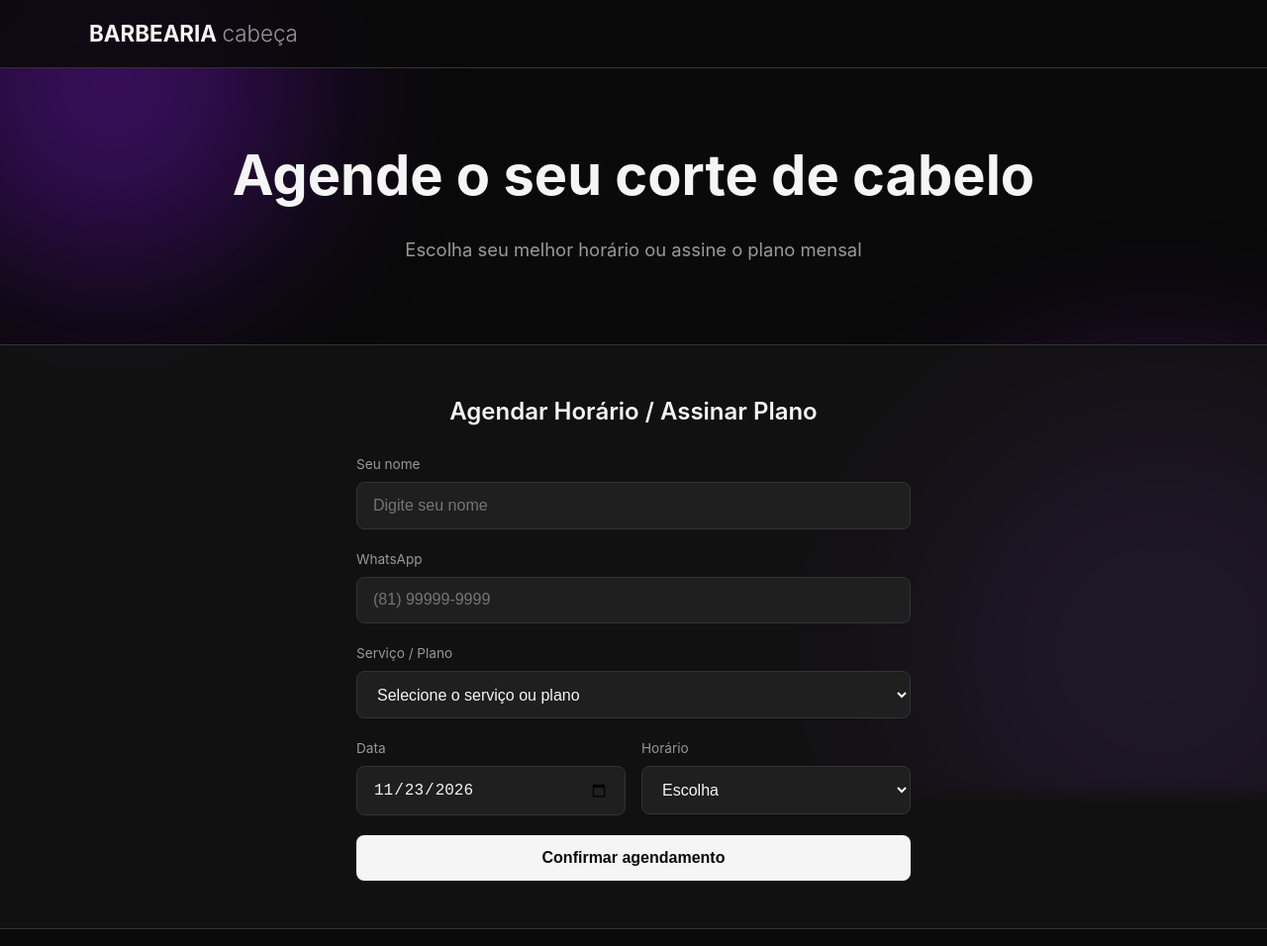
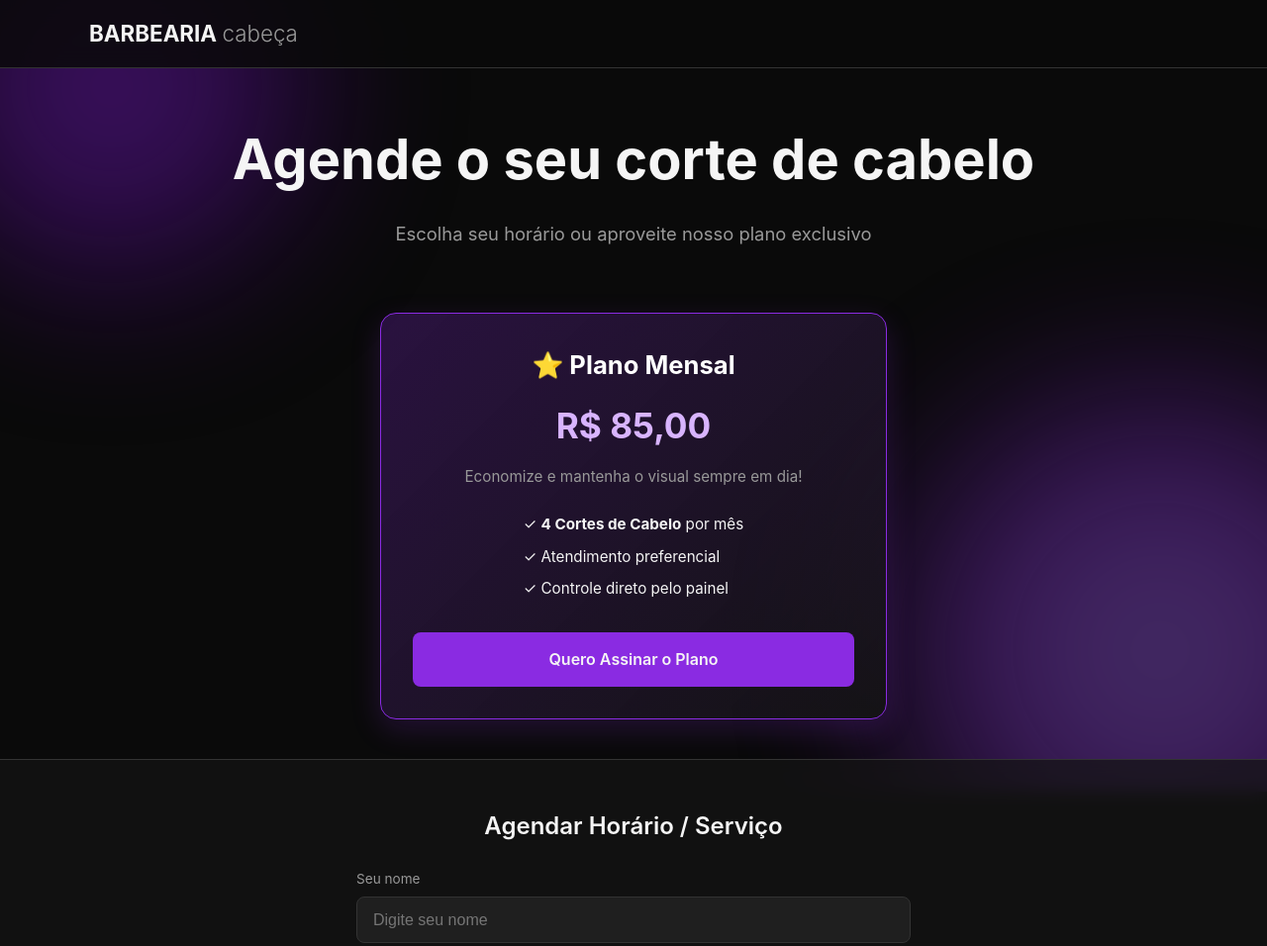
Before and after one commit to diogorafaelmotin-cell/BARBEARIADOCABE-A, a plain HTML site: page index.html in a window 1280 px wide. Shown: the top 956 px of the page at 99% size. Drawn offline with Linux system fonts and the light colour scheme; no server answers.

Commit message:
Update index.html

```diff
--- a/index.html
+++ b/index.html
@@ -107,7 +107,7 @@
     .hero {
       max-width: 1100px;
       margin: 0 auto;
-      padding: 4rem 1.5rem 3rem;
+      padding: 3rem 1.5rem 2rem;
       text-align: center;
     }
 
@@ -121,6 +121,54 @@
       font-size: 1.15rem;
       color: var(--muted);
       margin-bottom: 2rem;
+    }
+
+    /* Card de Destaque do Plano Mensal */
+    .plan-highlight-section {
+      max-width: 560px;
+      margin: 0 auto 2.5rem auto;
+      padding: 0 1.5rem;
+    }
+
+    .plan-card {
+      background: linear-gradient(135deg, rgba(138, 43, 226, 0.25) 0%, rgba(20, 20, 20, 0.9) 100%);
+      border: 1px solid var(--purple);
+      border-radius: 16px;
+      padding: 2rem;
+      text-align: center;
+      box-shadow: 0 10px 30px rgba(138, 43, 226, 0.2);
+    }
+
+    .plan-card h3 {
+      font-size: 1.6rem;
+      margin-bottom: 0.5rem;
+      color: #fff;
+    }
+
+    .plan-card .price {
+      font-size: 2.2rem;
+      font-weight: 700;
+      color: #d8b4fe;
+      margin: 0.75rem 0;
+    }
+
+    .plan-card p {
+      color: var(--muted);
+      font-size: 0.95rem;
+      margin-bottom: 1.5rem;
+    }
+
+    .plan-card ul {
+      list-style: none;
+      margin-bottom: 1.5rem;
+      text-align: left;
+      display: inline-block;
+    }
+
+    .plan-card ul li {
+      margin-bottom: 0.5rem;
+      font-size: 0.95rem;
+      color: var(--white);
     }
 
     .booking-section {
@@ -188,10 +236,17 @@
       border: none;
       cursor: pointer;
       width: 100%;
+      text-align: center;
+      text-decoration: none;
     }
 
     .btn:hover {
       opacity: 0.9;
+    }
+
+    .btn-purple {
+      background: var(--purple);
+      color: var(--white);
     }
 
     .success-msg {
@@ -230,12 +285,28 @@
 
   <section class="hero">
     <h1>Agende o seu corte de cabelo</h1>
-    <p>Escolha seu melhor horário ou assine o plano mensal</p>
+    <p>Escolha seu horário ou aproveite nosso plano exclusivo</p>
   </section>
 
+  <!-- SEÇÃO EM DESTAQUE DO PLANO MENSAL -->
+  <section class="plan-highlight-section">
+    <div class="plan-card">
+      <h3>⭐ Plano Mensal</h3>
+      <div class="price">R$ 85,00</div>
+      <p>Economize e mantenha o visual sempre em dia!</p>
+      <ul style="text-align: left; display: inline-block; margin-bottom: 1.5rem;">
+        <li>✓ <strong>4 Cortes de Cabelo</strong> por mês</li>
+        <li>✓ Atendimento preferencial</li>
+        <li>✓ Controle direto pelo painel</li>
+      </ul>
+      <a href="#agendar" class="btn btn-purple" onclick="selecionarPlanoNoForm()">Quero Assinar o Plano</a>
+    </div>
+  </section>
+
+  <!-- SEÇÃO DE AGENDAMENTO (Cortes Avulsos / Seleção) -->
   <section class="booking-section" id="agendar">
     <div class="booking-inner">
-      <h2 class="section-title">Agendar Horário / Assinar Plano</h2>
+      <h2 class="section-title">Agendar Horário / Serviço</h2>
 
       <form id="booking-form">
         <div class="form-group">
@@ -249,9 +320,9 @@
         </div>
 
         <div class="form-group">
-          <label for="servico">Serviço / Plano</label>
+          <label for="servico">Serviço</label>
           <select id="servico" required>
-            <option value="" disabled selected>Selecione o serviço ou plano</option>
+            <option value="" disabled selected>Selecione o serviço</option>
             <option value="Plano Mensal (4 cortes) — R$ 85">⭐ Plano Mensal (4 cortes) — R$ 85</option>
             <option value="Corte de cabelo — R$ 30">Corte de cabelo — R$ 30</option>
             <option value="Sobrancelha — R$ 10">Sobrancelha — R$ 10</option>
@@ -292,8 +363,8 @@
       </form>
 
       <div class="success-msg" id="success">
-        <h3>✓ Agendamento enviado!</h3>
-        <p>No seu horário, pode comparecer ao salão.</p>
+        <h3>✓ Solicitação enviada!</h3>
+        <p>Agradecemos a preferência. Compareça no horário escolhido.</p>
       </div>
     </div>
   </section>
@@ -320,6 +391,11 @@
       firebase.initializeApp(firebaseConfig);
     }
     const db = firebase.database();
+
+    function selecionarPlanoNoForm() {
+      const selectServico = document.getElementById('servico');
+      selectServico.value = "Plano Mensal (4 cortes) — R$ 85";
+    }
 
     function obterDataHoraBrasilia() {
       const agora = new Date();
```
